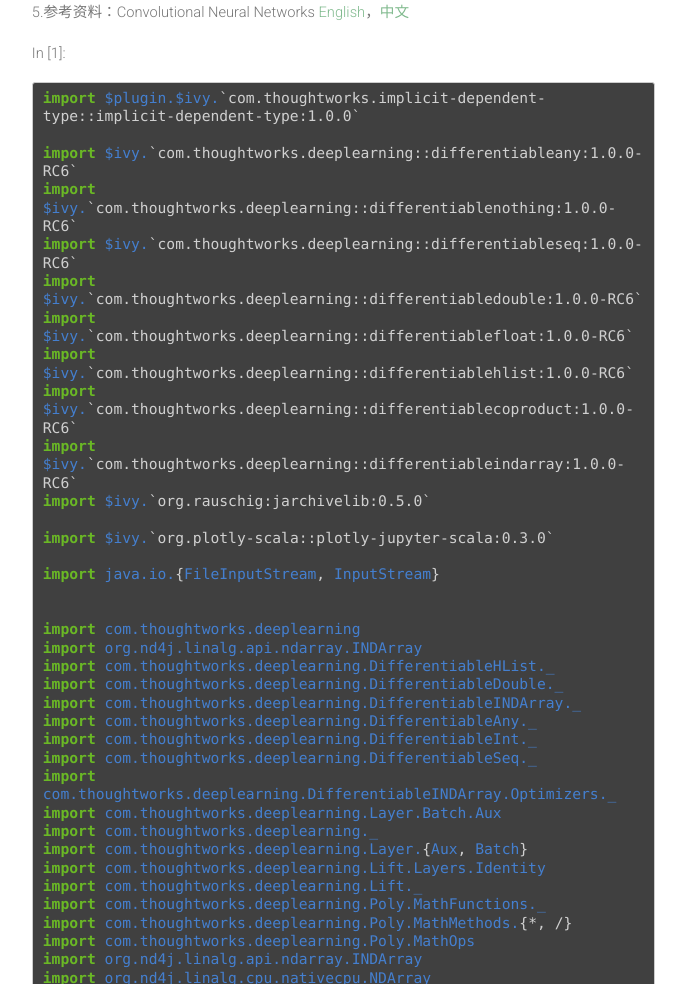
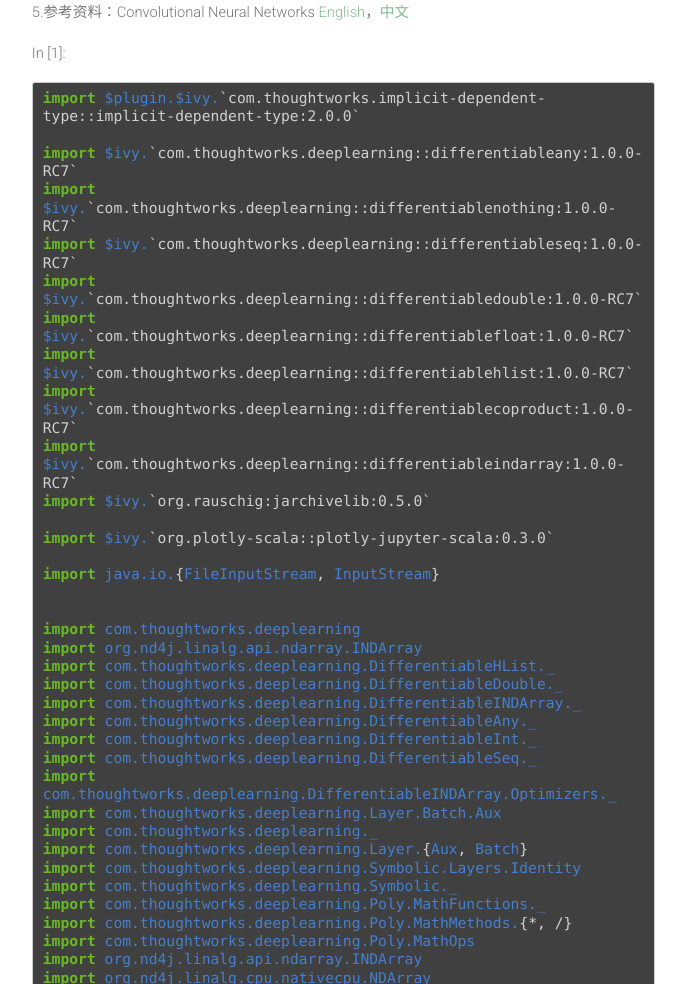
Before and after one commit to ThoughtWorksInc/DeepLearning.scala, a Jekyll site: the page built from demo/CNNs.html, in a window 1280 px wide and 1400 px high, scrolled down 1455 px. Shown: the part 171-1155 px from the top of the window, without its empty margins (387-1073 px from the left). Built offline with Jekyll 4.4.1, drawn with Linux system fonts in a browser that asks for light colours; nearby versions of some CDN libraries; comment, search, counter and statistics services are not loaded; some of the changed text lies outside the part shown.

Commit message:
[auto] #001 auto generate the html from ipynb.

```diff
--- a/demo/CNNs.html
+++ b/demo/CNNs.html
@@ -65,16 +65,16 @@
 <div class="prompt input_prompt">In&nbsp;[1]:</div>
 <div class="inner_cell">
     <div class="input_area">
-<div class=" highlight hl-scala"><pre><span></span><span class="k">import</span> <span class="nn">$plugin.$ivy.</span><span class="n">`com.thoughtworks.implicit-dependent-type::implicit-dependent-type:1.0.0`</span>
+<div class=" highlight hl-scala"><pre><span></span><span class="k">import</span> <span class="nn">$plugin.$ivy.</span><span class="n">`com.thoughtworks.implicit-dependent-type::implicit-dependent-type:2.0.0`</span>
 
-<span class="k">import</span> <span class="nn">$ivy.</span><span class="n">`com.thoughtworks.deeplearning::differentiableany:1.0.0-RC6`</span>
-<span class="k">import</span> <span class="nn">$ivy.</span><span class="n">`com.thoughtworks.deeplearning::differentiablenothing:1.0.0-RC6`</span>
-<span class="k">import</span> <span class="nn">$ivy.</span><span class="n">`com.thoughtworks.deeplearning::differentiableseq:1.0.0-RC6`</span>
-<span class="k">import</span> <span class="nn">$ivy.</span><span class="n">`com.thoughtworks.deeplearning::differentiabledouble:1.0.0-RC6`</span>
-<span class="k">import</span> <span class="nn">$ivy.</span><span class="n">`com.thoughtworks.deeplearning::differentiablefloat:1.0.0-RC6`</span>
-<span class="k">import</span> <span class="nn">$ivy.</span><span class="n">`com.thoughtworks.deeplearning::differentiablehlist:1.0.0-RC6`</span>
-<span class="k">import</span> <span class="nn">$ivy.</span><span class="n">`com.thoughtworks.deeplearning::differentiablecoproduct:1.0.0-RC6`</span>
-<span class="k">import</span> <span class="nn">$ivy.</span><span class="n">`com.thoughtworks.deeplearning::differentiableindarray:1.0.0-RC6`</span>
+<span class="k">import</span> <span class="nn">$ivy.</span><span class="n">`com.thoughtworks.deeplearning::differentiableany:1.0.0-RC7`</span>
+<span class="k">import</span> <span class="nn">$ivy.</span><span class="n">`com.thoughtworks.deeplearning::differentiablenothing:1.0.0-RC7`</span>
+<span class="k">import</span> <span class="nn">$ivy.</span><span class="n">`com.thoughtworks.deeplearning::differentiableseq:1.0.0-RC7`</span>
+<span class="k">import</span> <span class="nn">$ivy.</span><span class="n">`com.thoughtworks.deeplearning::differentiabledouble:1.0.0-RC7`</span>
+<span class="k">import</span> <span class="nn">$ivy.</span><span class="n">`com.thoughtworks.deeplearning::differentiablefloat:1.0.0-RC7`</span>
+<span class="k">import</span> <span class="nn">$ivy.</span><span class="n">`com.thoughtworks.deeplearning::differentiablehlist:1.0.0-RC7`</span>
+<span class="k">import</span> <span class="nn">$ivy.</span><span class="n">`com.thoughtworks.deeplearning::differentiablecoproduct:1.0.0-RC7`</span>
+<span class="k">import</span> <span class="nn">$ivy.</span><span class="n">`com.thoughtworks.deeplearning::differentiableindarray:1.0.0-RC7`</span>
 <span class="k">import</span> <span class="nn">$ivy.</span><span class="n">`org.rauschig:jarchivelib:0.5.0`</span>
 
 <span class="k">import</span> <span class="nn">$ivy.</span><span class="n">`org.plotly-scala::plotly-jupyter-scala:0.3.0`</span>
@@ -94,8 +94,8 @@
 <span class="k">import</span> <span class="nn">com.thoughtworks.deeplearning.Layer.Batch.Aux</span>
 <span class="k">import</span> <span class="nn">com.thoughtworks.deeplearning._</span>
 <span class="k">import</span> <span class="nn">com.thoughtworks.deeplearning.Layer.</span><span class="o">{</span><span class="nc">Aux</span><span class="o">,</span> <span class="nc">Batch</span><span class="o">}</span>
-<span class="k">import</span> <span class="nn">com.thoughtworks.deeplearning.Lift.Layers.Identity</span>
-<span class="k">import</span> <span class="nn">com.thoughtworks.deeplearning.Lift._</span>
+<span class="k">import</span> <span class="nn">com.thoughtworks.deeplearning.Symbolic.Layers.Identity</span>
+<span class="k">import</span> <span class="nn">com.thoughtworks.deeplearning.Symbolic._</span>
 <span class="k">import</span> <span class="nn">com.thoughtworks.deeplearning.Poly.MathFunctions._</span>
 <span class="k">import</span> <span class="nn">com.thoughtworks.deeplearning.Poly.MathMethods.</span><span class="o">{*,</span> <span class="o">/}</span>
 <span class="k">import</span> <span class="nn">com.thoughtworks.deeplearning.Poly.MathOps</span>
@@ -201,9 +201,9 @@
 </span>
 <span class="ansi-green-fg">import </span><span class="ansi-cyan-fg">com.thoughtworks.deeplearning.Layer.{Aux, Batch}
 </span>
-<span class="ansi-green-fg">import </span><span class="ansi-cyan-fg">com.thoughtworks.deeplearning.Lift.Layers.Identity
+<span class="ansi-green-fg">import </span><span class="ansi-cyan-fg">com.thoughtworks.deeplearning.Symbolic.Layers.Identity
 </span>
-<span class="ansi-green-fg">import </span><span class="ansi-cyan-fg">com.thoughtworks.deeplearning.Lift._
+<span class="ansi-green-fg">import </span><span class="ansi-cyan-fg">com.thoughtworks.deeplearning.Symbolic._
 </span>
 <span class="ansi-green-fg">import </span><span class="ansi-cyan-fg">com.thoughtworks.deeplearning.Poly.MathFunctions._
 </span>
@@ -499,8 +499,8 @@
     <div class="input_area">
 <div class=" highlight hl-scala"><pre><span></span><span class="k">def</span> <span class="n">convolutionThenRelu</span><span class="o">(</span><span class="n">numberOfInputKernels</span><span class="k">:</span> <span class="kt">Int</span><span class="o">,</span>
                         <span class="n">numberOfOutputKernels</span><span class="k">:</span> <span class="kt">Int</span><span class="o">)(</span>
-    <span class="k">implicit</span> <span class="n">input</span><span class="k">:</span> <span class="kt">From</span><span class="o">[</span><span class="kt">INDArray</span><span class="o">]#</span><span class="k">#</span><span class="n">T</span><span class="o">)</span><span class="k">:</span> <span class="kt">To</span><span class="o">[</span><span class="kt">INDArray</span><span class="o">]#</span><span class="k">#</span><span class="n">T</span> <span class="k">=</span> <span class="o">{</span>
-  <span class="k">val</span> <span class="n">weight</span><span class="k">:</span> <span class="kt">To</span><span class="o">[</span><span class="kt">INDArray</span><span class="o">]#</span><span class="k">#</span><span class="n">T</span> <span class="k">=</span>
+    <span class="k">implicit</span> <span class="n">input</span><span class="k">:</span> <span class="kt">INDArray</span> <span class="kt">@Symbolic</span><span class="o">)</span><span class="k">:</span> <span class="kt">INDArray</span> <span class="kt">@Symbolic</span> <span class="o">=</span> <span class="o">{</span>
+  <span class="k">val</span> <span class="n">weight</span><span class="k">:</span> <span class="kt">INDArray</span> <span class="kt">@Symbolic</span> <span class="o">=</span>
     <span class="o">(</span><span class="nc">Nd4j</span><span class="o">.</span><span class="n">randn</span><span class="o">(</span>
       <span class="nc">Array</span><span class="o">(</span><span class="n">numberOfOutputKernels</span><span class="o">,</span>
             <span class="n">numberOfInputKernels</span><span class="o">,</span>
@@ -554,7 +554,7 @@
 <div class="prompt input_prompt">In&nbsp;[6]:</div>
 <div class="inner_cell">
     <div class="input_area">
-<div class=" highlight hl-scala"><pre><span></span><span class="k">def</span> <span class="n">softmax</span><span class="o">(</span><span class="k">implicit</span> <span class="n">scores</span><span class="k">:</span> <span class="kt">From</span><span class="o">[</span><span class="kt">INDArray</span><span class="o">]</span> <span class="o">#</span><span class="k">#</span><span class="n">T</span><span class="o">)</span><span class="k">:</span> <span class="kt">To</span><span class="o">[</span><span class="kt">INDArray</span><span class="o">]</span> <span class="o">#</span><span class="k">#</span><span class="n">T</span> <span class="k">=</span> <span class="o">{</span>
+<div class=" highlight hl-scala"><pre><span></span><span class="k">def</span> <span class="n">softmax</span><span class="o">(</span><span class="k">implicit</span> <span class="n">scores</span><span class="k">:</span> <span class="kt">INDArray</span> <span class="kt">@Symbolic</span><span class="o">)</span><span class="k">:</span> <span class="kt">INDArray</span> <span class="kt">@Symbolic</span> <span class="o">=</span> <span class="o">{</span>
   <span class="k">val</span> <span class="n">expScores</span> <span class="k">=</span> <span class="n">exp</span><span class="o">(</span><span class="n">scores</span><span class="o">)</span>
   <span class="n">expScores</span> <span class="o">/</span> <span class="n">expScores</span><span class="o">.</span><span class="n">sum</span><span class="o">(</span><span class="mi">1</span><span class="o">)</span>
 <span class="o">}</span>
@@ -599,7 +599,7 @@
 <div class="inner_cell">
     <div class="input_area">
 <div class=" highlight hl-scala"><pre><span></span><span class="k">def</span> <span class="n">fullyConnectedThenSoftmax</span><span class="o">(</span><span class="n">inputSize</span><span class="k">:</span> <span class="kt">Int</span><span class="o">,</span> <span class="n">outputSize</span><span class="k">:</span> <span class="kt">Int</span><span class="o">)(</span>
-    <span class="k">implicit</span> <span class="n">input</span><span class="k">:</span> <span class="kt">From</span><span class="o">[</span><span class="kt">INDArray</span><span class="o">]#</span><span class="k">#</span><span class="n">T</span><span class="o">)</span><span class="k">:</span> <span class="kt">To</span><span class="o">[</span><span class="kt">INDArray</span><span class="o">]#</span><span class="k">#</span><span class="n">T</span> <span class="k">=</span> <span class="o">{</span>
+    <span class="k">implicit</span> <span class="n">input</span><span class="k">:</span> <span class="kt">INDArray</span> <span class="kt">@Symbolic</span><span class="o">)</span><span class="k">:</span> <span class="kt">INDArray</span> <span class="kt">@Symbolic</span> <span class="o">=</span> <span class="o">{</span>
   <span class="k">val</span> <span class="n">imageCount</span> <span class="k">=</span> <span class="n">input</span><span class="o">.</span><span class="n">shape</span><span class="o">(</span><span class="mi">0</span><span class="o">)</span>
 
   <span class="k">val</span> <span class="n">weight</span> <span class="k">=</span>
@@ -649,11 +649,11 @@
 <div class="prompt input_prompt">In&nbsp;[8]:</div>
 <div class="inner_cell">
     <div class="input_area">
-<div class=" highlight hl-scala"><pre><span></span><span class="k">def</span> <span class="n">hiddenLayer</span><span class="o">(</span><span class="k">implicit</span> <span class="n">input</span><span class="k">:</span> <span class="kt">From</span><span class="o">[</span><span class="kt">INDArray</span><span class="o">]#</span><span class="k">#</span><span class="n">T</span><span class="o">)</span><span class="k">:</span> <span class="kt">To</span><span class="o">[</span><span class="kt">INDArray</span><span class="o">]#</span><span class="k">#</span><span class="n">T</span> <span class="k">=</span> <span class="o">{</span>
+<div class=" highlight hl-scala"><pre><span></span><span class="k">def</span> <span class="n">hiddenLayer</span><span class="o">(</span><span class="k">implicit</span> <span class="n">input</span><span class="k">:</span> <span class="kt">INDArray</span> <span class="kt">@Symbolic</span><span class="o">)</span><span class="k">:</span> <span class="kt">INDArray</span> <span class="kt">@Symbolic</span> <span class="o">=</span> <span class="o">{</span>
   <span class="nd">@tailrec</span>
   <span class="k">def</span> <span class="n">convFunction</span><span class="o">(</span><span class="n">timesToRun</span><span class="k">:</span> <span class="kt">Int</span><span class="o">,</span>
                    <span class="n">timesNow</span><span class="k">:</span> <span class="kt">Int</span><span class="o">,</span>
-                   <span class="n">input2</span><span class="k">:</span> <span class="kt">To</span><span class="o">[</span><span class="kt">INDArray</span><span class="o">]#</span><span class="k">#</span><span class="n">T</span><span class="o">)</span><span class="k">:</span> <span class="kt">To</span><span class="o">[</span><span class="kt">INDArray</span><span class="o">]#</span><span class="k">#</span><span class="n">T</span> <span class="k">=</span> <span class="o">{</span>
+                   <span class="n">input2</span><span class="k">:</span> <span class="kt">INDArray</span> <span class="kt">@Symbolic</span><span class="o">)</span><span class="k">:</span> <span class="kt">INDArray</span> <span class="kt">@Symbolic</span> <span class="o">=</span> <span class="o">{</span>
     <span class="k">if</span> <span class="o">(</span><span class="n">timesToRun</span> <span class="o">&lt;=</span> <span class="mi">0</span><span class="o">)</span> <span class="o">{</span>
       <span class="n">input2</span>
     <span class="o">}</span> <span class="k">else</span> <span class="o">{</span>
@@ -719,7 +719,7 @@
 <div class="inner_cell">
     <div class="input_area">
 <div class=" highlight hl-scala"><pre><span></span><span class="k">def</span> <span class="n">crossEntropyLossFunction</span><span class="o">(</span>
-    <span class="k">implicit</span> <span class="n">pair</span><span class="k">:</span> <span class="kt">From</span><span class="o">[</span><span class="kt">INDArray</span> <span class="kt">::</span> <span class="kt">INDArray</span> <span class="kt">::</span> <span class="kt">HNil</span><span class="o">]#</span><span class="k">#</span><span class="n">T</span><span class="o">)</span><span class="k">:</span> <span class="kt">To</span><span class="o">[</span><span class="kt">Double</span><span class="o">]#</span><span class="k">#</span><span class="n">T</span> <span class="k">=</span> <span class="o">{</span>
+    <span class="k">implicit</span> <span class="n">pair</span><span class="k">:</span> <span class="o">(</span><span class="kt">INDArray</span> <span class="kt">::</span> <span class="kt">INDArray</span> <span class="kt">::</span> <span class="kt">HNil</span><span class="o">)</span> <span class="kt">@Symbolic</span><span class="o">)</span><span class="k">:</span> <span class="kt">Double</span> <span class="kt">@Symbolic</span> <span class="o">=</span> <span class="o">{</span>
   <span class="k">val</span> <span class="n">score</span> <span class="k">=</span> <span class="n">pair</span><span class="o">.</span><span class="n">head</span>
   <span class="k">val</span> <span class="n">label</span> <span class="k">=</span> <span class="n">pair</span><span class="o">.</span><span class="n">tail</span><span class="o">.</span><span class="n">head</span>
   <span class="o">-(</span><span class="n">label</span> <span class="o">*</span> <span class="n">log</span><span class="o">(</span><span class="n">score</span> <span class="o">*</span> <span class="mf">0.9</span> <span class="o">+</span> <span class="mf">0.1</span><span class="o">)</span> <span class="o">+</span> <span class="o">(</span><span class="mf">1.0</span> <span class="o">-</span> <span class="n">label</span><span class="o">)</span> <span class="o">*</span> <span class="n">log</span><span class="o">(</span><span class="mf">1.0</span> <span class="o">-</span> <span class="n">score</span> <span class="o">*</span> <span class="mf">0.9</span><span class="o">)).</span><span class="n">mean</span>
@@ -765,10 +765,10 @@
 <div class="inner_cell">
     <div class="input_area">
 <div class=" highlight hl-scala"><pre><span></span><span class="k">def</span> <span class="n">network</span><span class="o">(</span>
-    <span class="k">implicit</span> <span class="n">pair</span><span class="k">:</span> <span class="kt">From</span><span class="o">[</span><span class="kt">INDArray</span> <span class="kt">::</span> <span class="kt">INDArray</span> <span class="kt">::</span> <span class="kt">HNil</span><span class="o">]#</span><span class="k">#</span><span class="n">T</span><span class="o">)</span><span class="k">:</span> <span class="kt">To</span><span class="o">[</span><span class="kt">Double</span><span class="o">]#</span><span class="k">#</span><span class="n">T</span> <span class="k">=</span> <span class="o">{</span>
+    <span class="k">implicit</span> <span class="n">pair</span><span class="k">:</span> <span class="o">(</span><span class="kt">INDArray</span> <span class="kt">::</span> <span class="kt">INDArray</span> <span class="kt">::</span> <span class="kt">HNil</span><span class="o">)</span> <span class="kt">@Symbolic</span><span class="o">)</span><span class="k">:</span> <span class="kt">Double</span> <span class="kt">@Symbolic</span> <span class="o">=</span> <span class="o">{</span>
   <span class="k">val</span> <span class="n">input</span> <span class="k">=</span> <span class="n">pair</span><span class="o">.</span><span class="n">head</span>
   <span class="k">val</span> <span class="n">label</span> <span class="k">=</span> <span class="n">pair</span><span class="o">.</span><span class="n">tail</span><span class="o">.</span><span class="n">head</span>
-  <span class="k">val</span> <span class="n">score</span><span class="k">:</span> <span class="kt">To</span><span class="o">[</span><span class="kt">INDArray</span><span class="o">]#</span><span class="k">#</span><span class="n">T</span> <span class="k">=</span> <span class="n">predictor</span><span class="o">.</span><span class="n">compose</span><span class="o">(</span><span class="n">input</span><span class="o">)</span>
+  <span class="k">val</span> <span class="n">score</span><span class="k">:</span> <span class="kt">INDArray</span> <span class="kt">@Symbolic</span> <span class="o">=</span> <span class="n">predictor</span><span class="o">.</span><span class="n">compose</span><span class="o">(</span><span class="n">input</span><span class="o">)</span>
   <span class="n">crossEntropyLossFunction</span><span class="o">.</span><span class="n">compose</span><span class="o">(</span><span class="n">score</span> <span class="o">::</span> <span class="n">label</span> <span class="o">::</span> <span class="nc">HNil</span><span class="o">.</span><span class="n">toLayer</span><span class="o">)</span>
 <span class="o">}</span>
 
@@ -1028,10 +1028,10 @@
 
 
 
-<div id="ea9bc85d-b852-40ce-8ec8-8037fd4e049f"></div>
+<div id="f202b207-5811-4329-92de-932b2faad00e"></div>
 <div class="output_subarea output_javascript ">
 <script type="text/javascript">
-var element = $('#ea9bc85d-b852-40ce-8ec8-8037fd4e049f');
+var element = $('#f202b207-5811-4329-92de-932b2faad00e');
 
 requirejs(["plotly"], function(Plotly) {
   (function () {
```
Also changed, not shown: 1 other file.
